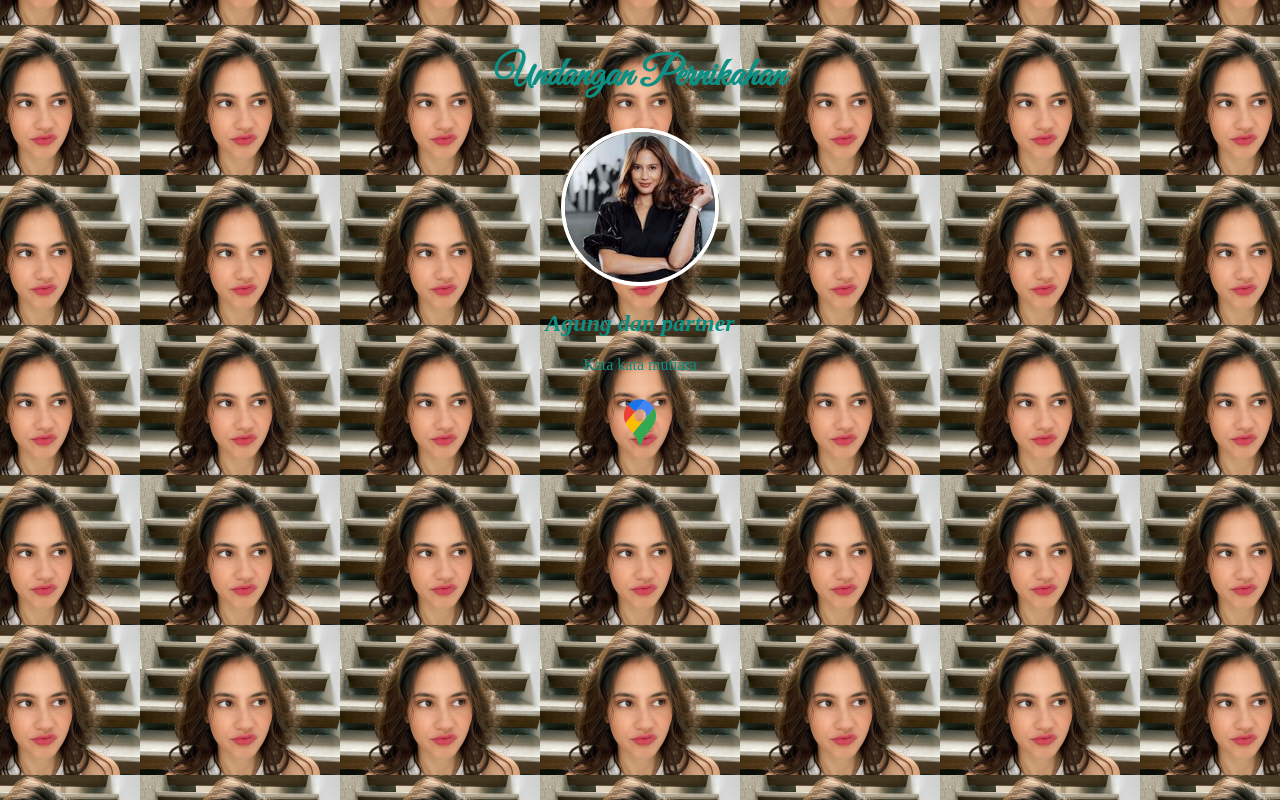
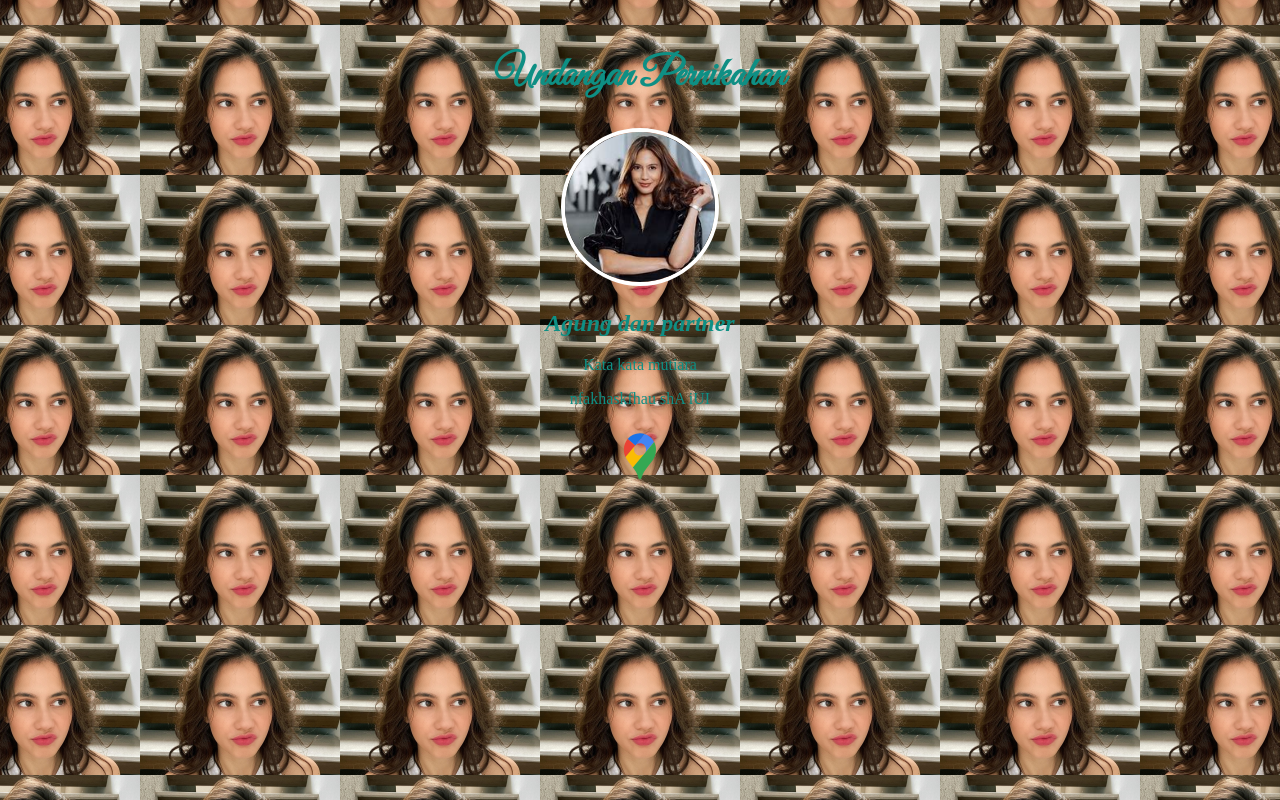
Before and after one commit to Zhafir19/Learning, a plain HTML site: page index.html in a window 1280 px wide. Drawn offline with Linux system fonts and the light colour scheme.

Commit message:
Update index.html
yang udah di update

```diff
--- a/index.html
+++ b/index.html
@@ -14,7 +14,7 @@
     <img src="/img/123.jpg" alt="fotomodel" class="foto">
     <h2>Agung dan partner</h2>
     <p> Kata kata mutiara </p>
-
+        <p>nfakhaskfhau shA iUI</p>
     <p><a target="_blank" href="https://goo.gl/maps/BDW1PvpCGkBHVaBN6"> <img src="/img/logo_google_maps_64dp.svg"
                 alt=""></a></p>
 </body>
```
